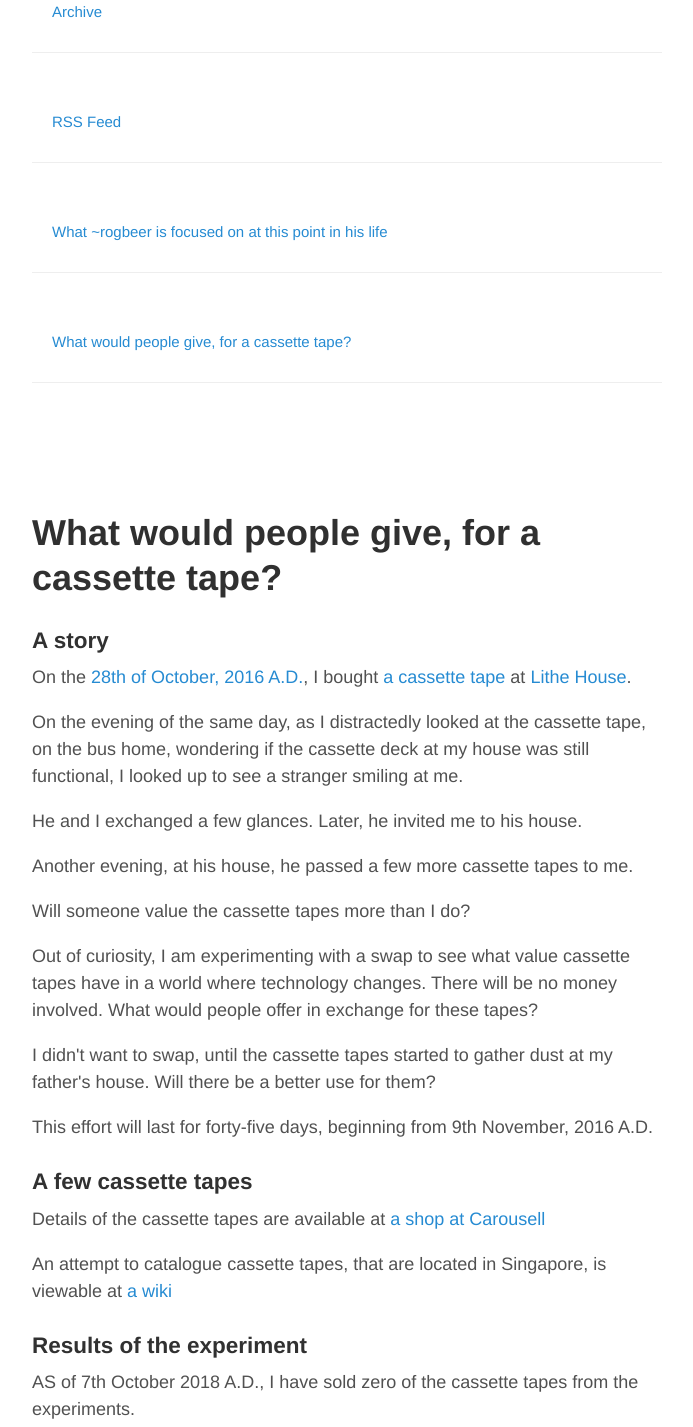
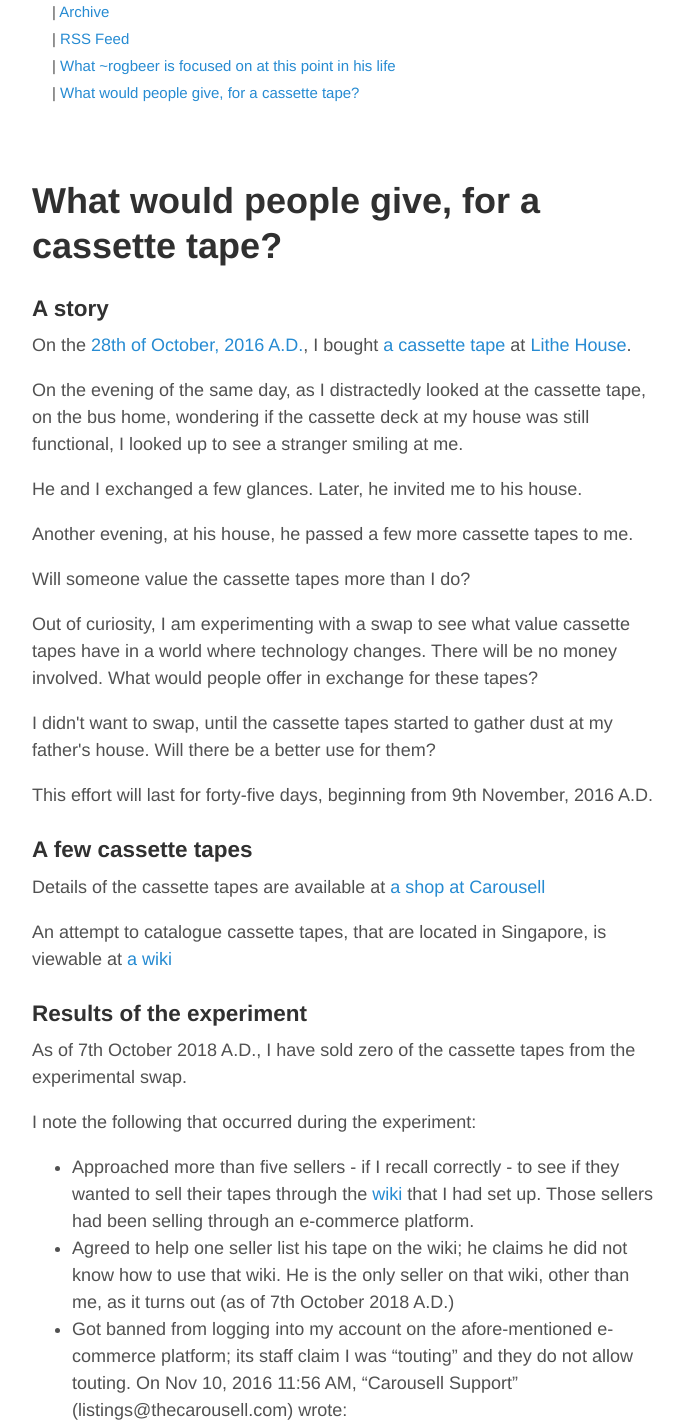
Before and after one commit to phtan/seldom-a-townie, a plain HTML site: page swap/index.html in a window 1280 px wide. Shown: the part 103-1530 px from the top of the page, without its empty margins (293-986 px from the left). Drawn offline with Linux system fonts and the light colour scheme; files that its build step writes are made by us from their sources.

Commit message:
Elaborate what's written

```diff
--- a/atom.xml
+++ b/atom.xml
@@ -4,7 +4,7 @@
  <title>Mr. Rogbeer is from Mauritius but not ~rogbeer</title>
  <link href="http://tilde.town/~rogbeer/atom.xml" rel="self"/>
  <link href="http://tilde.town/~rogbeer/"/>
- <updated>2018-10-07T06:07:08+00:00</updated>
+ <updated>2018-10-07T06:16:35+00:00</updated>
  <id>http://tilde.town</id>
  <author>
    <name>Tony Chen</name>
--- a/swap/index.html
+++ b/swap/index.html
@@ -34,35 +34,30 @@
           <a href="/~rogbeer/" title="Home">Mr. Rogbeer is from Mauritius but not ~rogbeer</a>
           <small>What are you doing with your sack of flesh? That's the question</small>
         </h3>
-
       <br />
 
         &nbsp;&nbsp;&nbsp;
-        <small><a href="/~rogbeer/archive">Archive
+        <small>| <a href="/~rogbeer/archive">Archive
         </a>
         </small>
-      <hr />
       <br />
 
         &nbsp;&nbsp;&nbsp;
-        <small><a href="/~rogbeer/atom.xml">RSS Feed
+        <small>| <a href="/~rogbeer/atom.xml">RSS Feed
         </a>
         </small>
-      <hr />
       <br />
 
         &nbsp;&nbsp;&nbsp;
-        <small><a href="/~rogbeer/now">What ~rogbeer is focused on at this point in his life
+        <small>| <a href="/~rogbeer/now">What ~rogbeer is focused on at this point in his life
         </a>
         </small>
-      <hr />
       <br />
 
         &nbsp;&nbsp;&nbsp;
-        <small><a href="/~rogbeer/swap">What would people give, for a cassette tape?
+        <small>| <a href="/~rogbeer/swap">What would people give, for a cassette tape?
         </a>
         </small>
-      <hr />
       <br />
 
       </header>
@@ -117,8 +112,8 @@ is viewable at
 
 <h3 id="results-of-the-experiment">Results of the experiment</h3>
 
-<p>AS of 7th October 2018 A.D., I have sold zero of the cassette tapes from
-the experiments.</p>
+<p>As of 7th October 2018 A.D., I have sold zero of the cassette tapes from
+the experimental swap.</p>
 
 <p>I note the following that occurred during the experiment:</p>
 
@@ -126,8 +121,9 @@ the experiments.</p>
   <li>Approached more than five sellers - if I recall correctly - to see if
 they wanted to sell their tapes through the <a href="http://en.sgtapes.shoutwiki.com/wiki/Main_Page">wiki</a>
 that I had set up. Those sellers had been selling through an e-commerce platform.</li>
-  <li>Agreed to help one seller list his tape on the wiki; he claims he did not know how to use that wiki. He is the only seller on that wiki, other than me, as it turns out (as of 4th October 2018 A.D.)</li>
-  <li>Got banned from logging into my account on the afore-mentioned e-commerce platform; its staff claim I was “touting” and they do not allow touting.</li>
+  <li>Agreed to help one seller list his tape on the wiki; he claims he did not know how to use that wiki. He is the only seller on that wiki, other than me, as it turns out (as of 7th October 2018 A.D.)</li>
+  <li>Got banned from logging into my account on the afore-mentioned e-commerce platform; its staff claim I was “touting” and they do not allow touting.
+On Nov 10, 2016 11:56 AM, “Carousell Support” (listings@thecarousell.com) wrote:</li>
 </ul>
 
 <blockquote>
@@ -155,8 +151,7 @@ that I had set up. Those sellers had been selling through an e-commerce platform
 </blockquote>
 
 <blockquote>
-  <p>Carousell Marketplace Quality
-10 November 2016 at 11:56</p>
+  <p>Carousell Marketplace Quality</p>
 </blockquote>
 
 </article>
@@ -165,7 +160,7 @@ that I had set up. Those sellers had been selling through an e-commerce platform
 
       <footer class="footer">
         <small>
-          &copy; <a href="https://phtan.github.io/">Tony Chen</a>, <time datetime="2018-10-07T06:07:08+00:00">2018</time>. All rights reserved.
+          &copy; <a href="https://phtan.github.io/">Tony Chen</a>, <time datetime="2018-10-07T06:16:35+00:00">2018</time>. All rights reserved.
         Built on <a href="https://jekyllrb.com/">Jekyll</a>, using the theme
         <a href="http://getpoole.com/">Poole</a>.
         Hosted on <a href="http://tilde.town/">tilde.town</a>
```
Also changed, not shown: 2016/11/10/rainy/index.html (+5 -10 lines), 2018/03/15/sunny/index.html (+5 -10 lines), 2018/03/19/night/index.html (+5 -10 lines), 2018/10/04/jekyll/index.html (+5 -10 lines), 404.html (+5 -10 lines), archive/index.html (+5 -10 lines), index.html (+5 -10 lines), now/index.html (+5 -10 lines), page2/index.html (+5 -10 lines), page3/index.html (+5 -10 lines), page4/index.html (+5 -10 lines).
